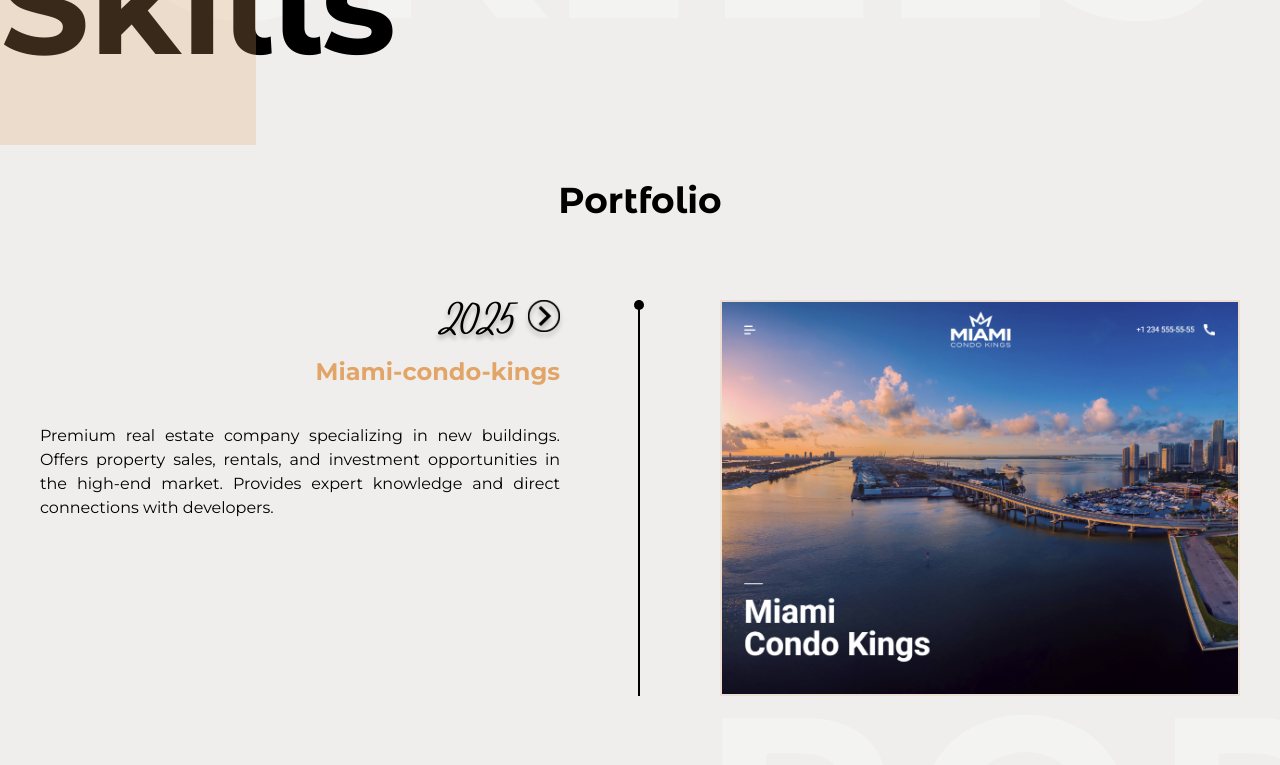
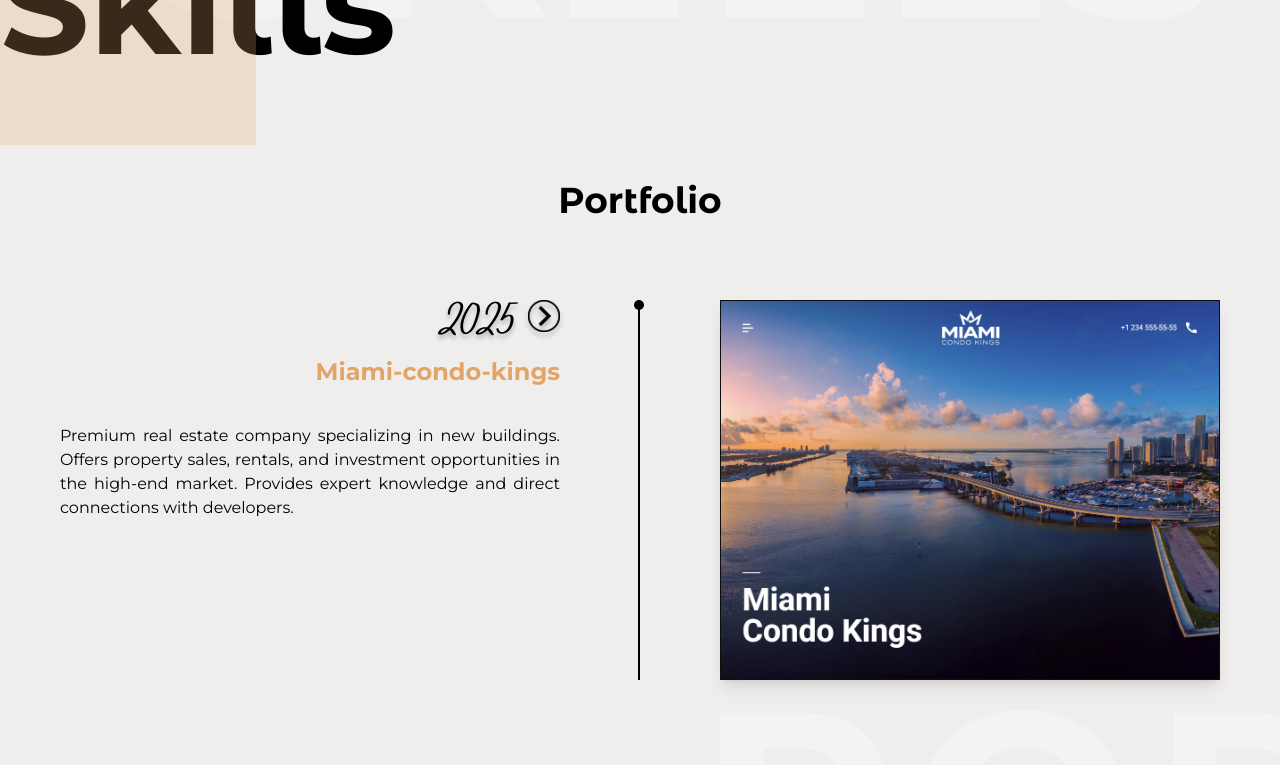
Before and after one commit to NadiiaLashtun/Portfolio-v-2.0, a React (Vite) app: page / in a window 1280 px wide. Shown: the part 2144-2909 px from the top of the page. Built offline with nearby package versions, Linux system fonts and the light colour scheme.

Commit message:
Change padding. Change border to project cards. Add shadow to project cards

```diff
--- a/src/components/Pages/PortfolioPage.jsx
+++ b/src/components/Pages/PortfolioPage.jsx
@@ -8,7 +8,7 @@
 function Portfolio() {
   return (
     <section
-      className='relative pt-[120px] pb-[60px] px-[40px]'
+      className='relative pt-[120px] pb-[60px] px-[30px] sm:px-[60px]'
       id='portfolio-page'
     >
       <h3 className='h3-title'>Portfolio</h3>
--- a/src/components/UI/ProjectCard.jsx
+++ b/src/components/UI/ProjectCard.jsx
@@ -66,7 +66,7 @@
         <img
           src={img}
           alt='Project'
-          className='w-full object-contain border-2 border-secondary-color'
+          className='w-full object-contain border border-text-color shadow-lg'
         />
       </a>
     </div>
```
